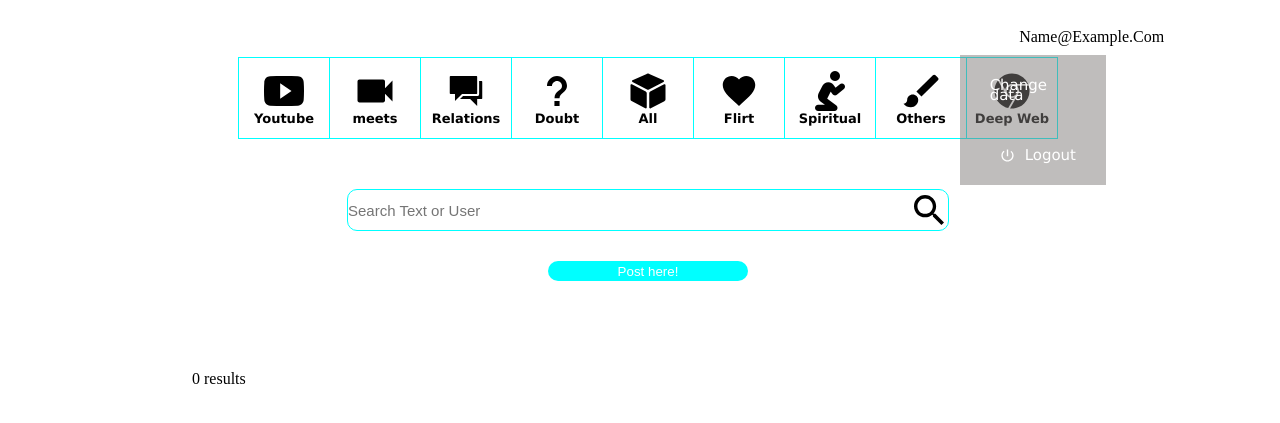
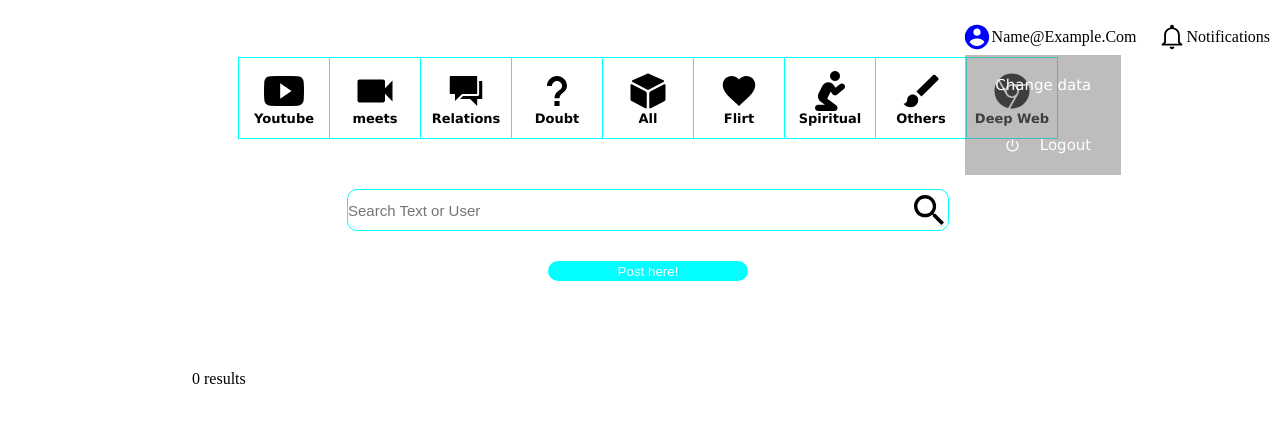
Before and after one commit to ter-9001/sharelinks, a PHP site: page /home.php in a window 1280 px wide, after a click that opens the changed part. Shown: the top 423 px of the page. Run offline with PHP 8.4, Linux system fonts and the light colour scheme; the visitor is signed in with stand-in values (Sample User, id 1); data that the repository does not hold is empty; some libraries are stand-ins or nearby versions.

Commit message:
'salvando'

```diff
--- a/home.php
+++ b/home.php
@@ -77,11 +77,14 @@ session_start();
 
             ?>
 
+                            <div>
 
                             <ion-icon name='contact' class="showmenu"
                                 style='color:<?php echo $color ?>;
                                 font-size: 30px; ' onclick="showmenu()"></ion-icon>
                                <p id='username' class='user showmenu' onclick="showmenu()" > <?php echo $_SESSION['user'] ?> </p>
+                            </div>
+
 
                             <ul id='menu'>
                                 <li onclick="filterUser()">
@@ -95,6 +98,13 @@ session_start();
                             </ul>
 
 
+                            <div style="margin-left: 20px;">
+                                    <ion-icon name='notifications-outline' class="showmenu"
+                                        style='color:<?php echo $color ?>;
+                                        font-size: 30px; ' onclick="showmenu()"></ion-icon>
+                                    <p class='user showmenu' onclick="showmenu()" > Notifications </p>
+
+                            </div>
 
 
             <?php
--- a/style.css
+++ b/style.css
@@ -103,18 +103,27 @@
 {
     position: relative;
     left: 32%;
-    width: 6%;
+    width: 15%;
     height: 40px;
     margin: -3px 0 0 0;
     justify-content: end; padding: 0 10px 0 10px;
     line-height: 10px; align-items: center;
     display: flex;
     justify-content: space-between;
+    flex-direction: row;
 
 }
 
 
-#frameuser:hover
+#frameuser div
+{
+    display: flex;
+    flex-direction: row;
+    align-items: center;
+}
+
+
+#frameuser div:hover
 {
     transition: 1s;
     background-color: rgba(128, 125, 123, 0.3);
@@ -126,11 +135,12 @@
     list-style: none;
     z-index: 2000;
     position:absolute;
-    right: 0%;
+    right: 20%;
     top: 20%;
     padding: 0;
     margin-top: 30px;
     background-color: rgba(128, 125, 123, 0.5);
+
 
 
 }
@@ -388,3 +398,19 @@ a
         color: grey;
 
     }
+
+
+    #footer
+    {
+        display: flex;
+        justify-content: center;
+        align-items: center;
+        flex-direction: column;
+        font-size: 17px;
+        background-color: rgba(125, 125, 125, 0.9);
+        padding: 30px 0 30px 0;
+        width: 100%;
+        color:white;
+        z-index: 1000;
+        font-family: 'Lucida Sans', 'Lucida Sans Regular', 'Lucida Grande', 'Lucida Sans Unicode', Geneva, Verdana, sans-serif;
+    }
```
Also changed, not shown: login.php (+25 -0 lines).
